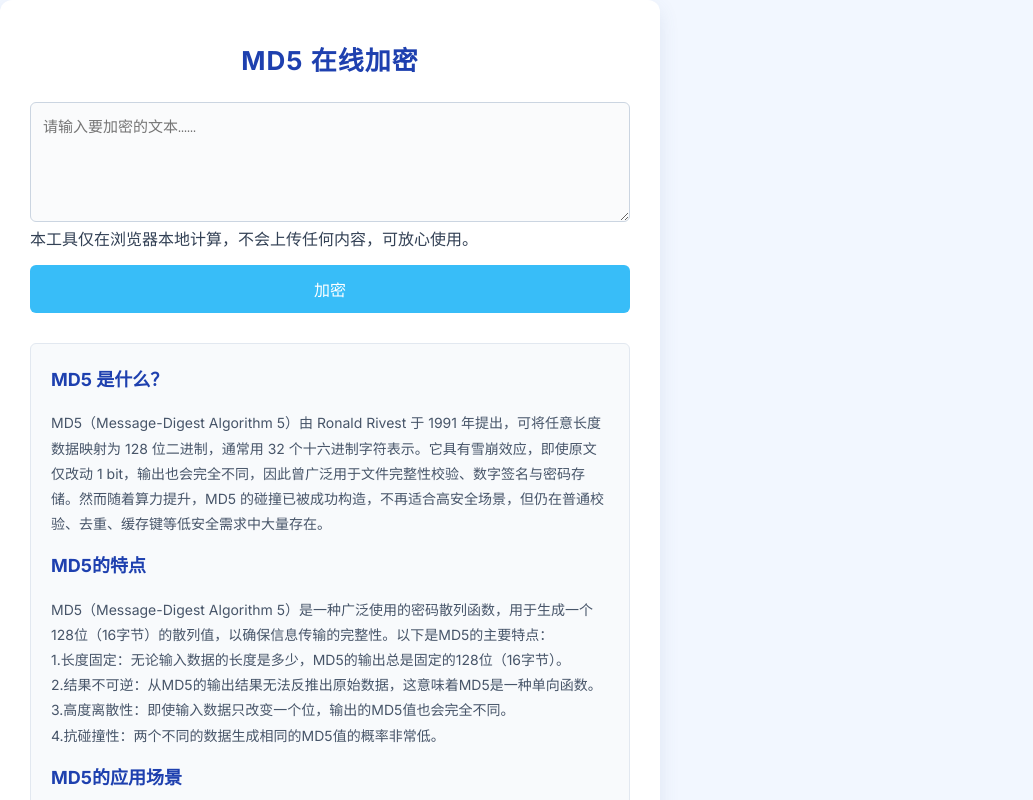
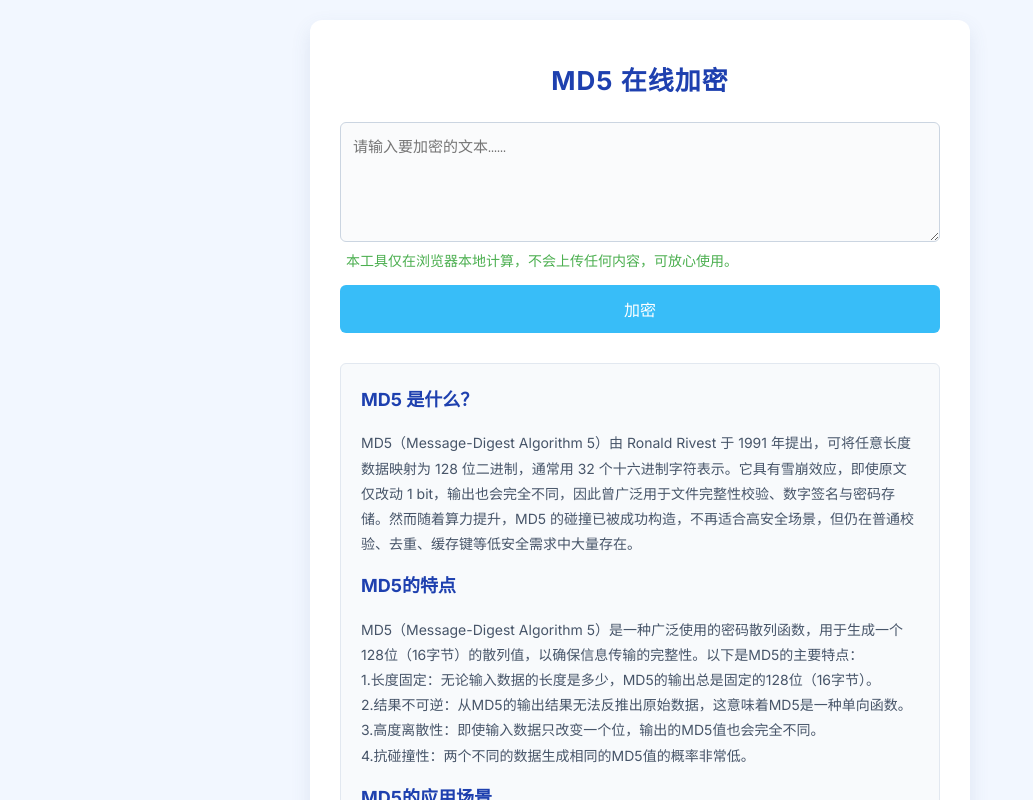
Before and after one commit to darren562/md5-tool, a Next.js app: page / in a window 1280 px wide. Shown: the top 800 px of the page, without its empty margins (0-1033 px from the left). Built offline with nearby package versions, Linux system fonts and the light colour scheme.

Commit message:
完成中文版初稿

```diff
--- a/app/globals.css
+++ b/app/globals.css
@@ -9,7 +9,27 @@ html, body {
   justify-content: center;
   margin: 0 auto;
 }
-
+.container {
+  display: flex;
+  flex-direction: column;
+  align-items: center;
+  justify-content: center;
+  min-height: 100vh;
+  padding: 20px;
+  box-sizing: border-box;
+}
+/* 推荐添加到你的全局 CSS 文件 */
+.tip {
+  /* background: #f6f8fa; */
+  color: #333;
+  /* border-radius: 6px; */
+  /* padding: 10px 16px; */
+  /* margin: 12px 0; */
+  margin-top: 4px;
+  margin-left: 6px;
+  font-size: 14px;
+  color: #4caf50;
+}
 .box {
   width: 90%;
   max-width: 600px;
--- a/app/page.tsx
+++ b/app/page.tsx
@@ -53,6 +53,7 @@ export default function Home() {
   };
 
   return (
+    <div className="container">
       <div className="box">
         <h1>MD5 在线加密</h1>
         <textarea
@@ -61,7 +62,9 @@ export default function Home() {
           value={inputText}
           onChange={(e) => setInputText(e.target.value)}
         />
-      <div>本工具仅在浏览器本地计算，不会上传任何内容，可放心使用。</div>
+        <div className="tip">
+          本工具仅在浏览器本地计算，不会上传任何内容，可放心使用。
+        </div>
         <button className="btn" onClick={handleEncrypt}>
           加密
         </button>
@@ -166,5 +169,6 @@ export default function Home() {
           </p>
         </div>
       </div>
+    </div>
   );
 }
```
Lines whose indentation alone changed are shown as unchanged.
